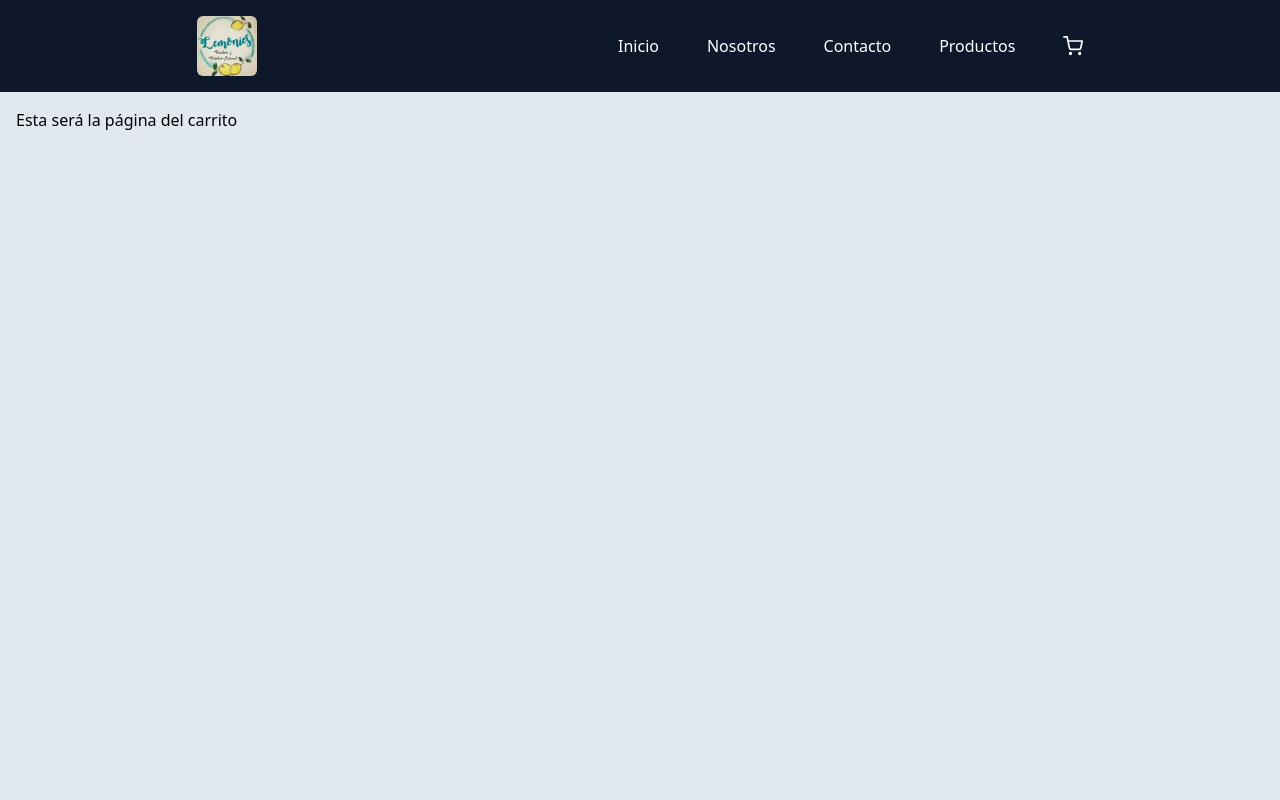
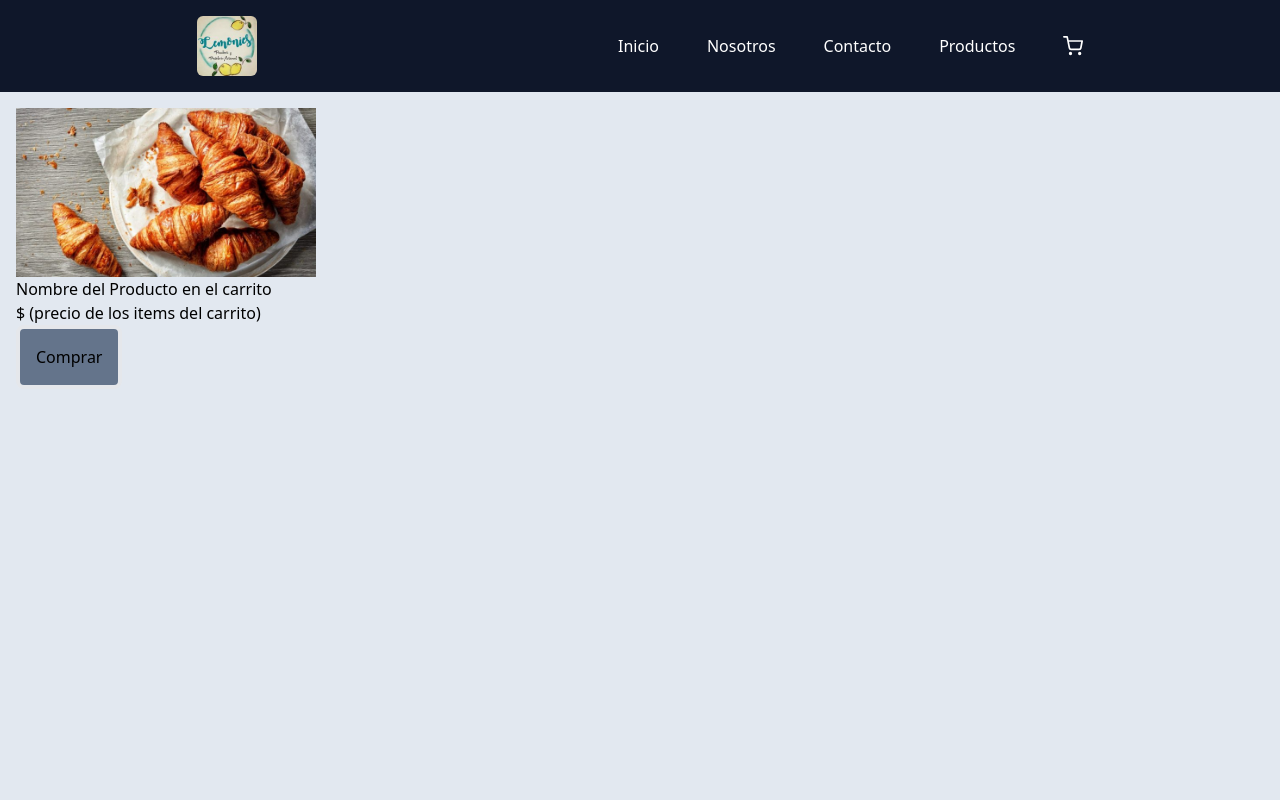
Before and after one commit to maiguelm/app-nextjs-coder, a Next.js app: page /products/cart in a window 1280 px wide. Shown: the top 800 px of the page. Built offline with nearby package versions, Linux system fonts and the light colour scheme.

Commit message:
primeras lineas del carrito

```diff
--- a/app/products/cart/page.js
+++ b/app/products/cart/page.js
@@ -1,9 +1,16 @@
-import React from 'react'
+import { Button } from "@/app/components/ui/Button";
+import Image from "next/image";
+import React from "react";
 
-const Cart = () => {
+const Cart = ({ item }) => {
   return (
-	<div>Esta será la página del carrito</div>
-  )
-}
+    <section className="">
+      <Image src={'/wallpaper.jpg'} alt='item.nombre' width={300} height={300} />
+      <h3>Nombre del Producto en el carrito</h3>
+      <p className="">$ (precio de los items del carrito)</p>
+      <Button> Comprar </Button>
+    </section>
+  );
+};
 
-export default Cart
+export default Cart;
```
